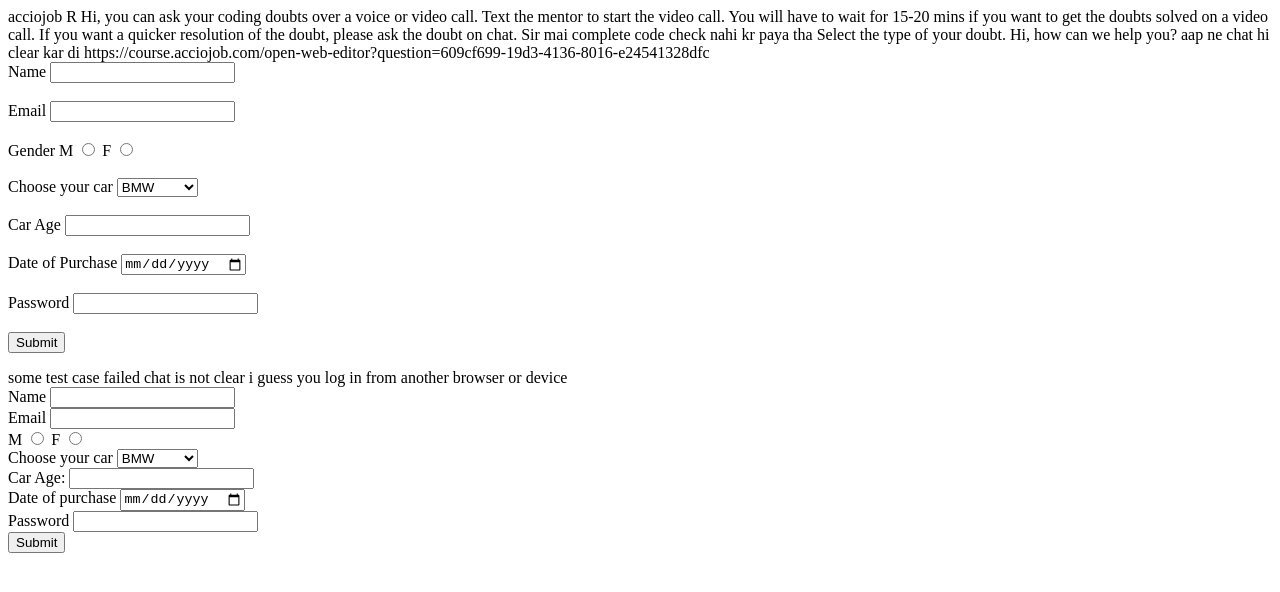
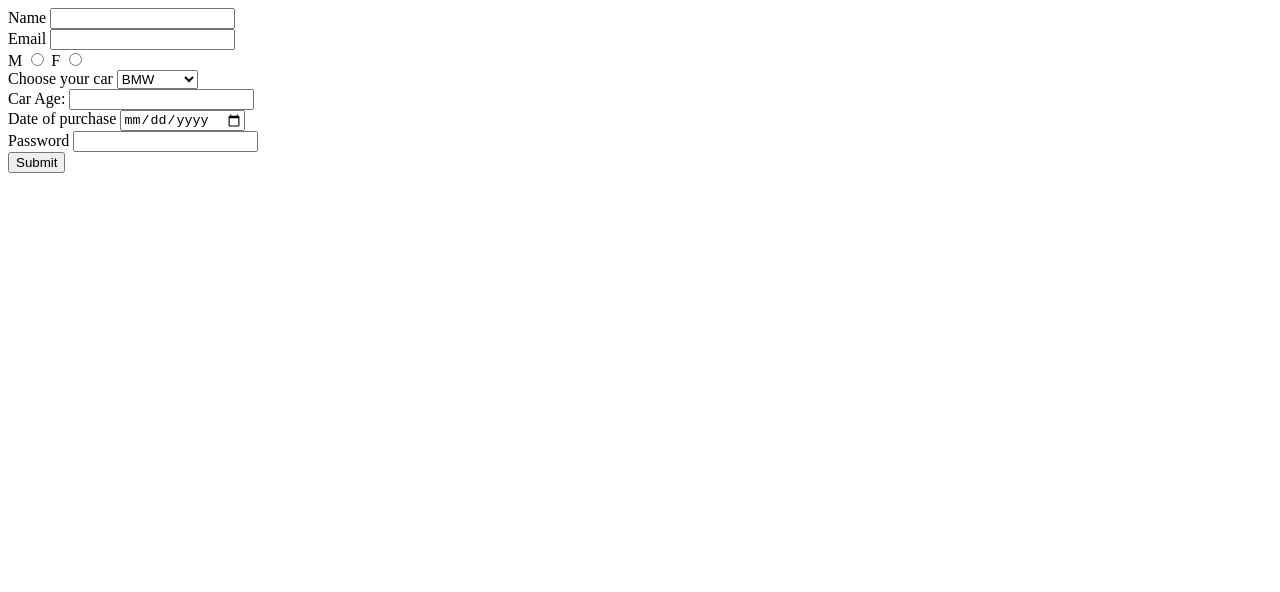
Before and after one commit to acciojob/car-insurance-form-Rajatkumar782, a website: page main.html in a window 1280 px wide. Drawn offline with Linux system fonts and the light colour scheme.

```diff
--- a/main.html
+++ b/main.html
@@ -1,80 +1,3 @@
-acciojob
-
-R
-
-
-Hi, you can ask your coding doubts over a voice or video call. Text the mentor to start the video call.
-
-You will have to wait for 15-20 mins if you want to get the doubts solved on a video call. If you want a quicker resolution of the doubt, please ask the doubt on chat.
-Sir mai complete code check nahi kr paya tha
-Select the type of your doubt.
-Hi, how can we help you?
-aap ne chat hi clear kar di
-https://course.acciojob.com/open-web-editor?question=609cf699-19d3-4136-8016-e24541328dfc
-<!DOCTYPE html>
-
-<html>
-
-<head>
-<link rel="stylesheet" href="styles.css">
-</head>
-
-<body>
-<!-- the entire body must be written by student -->
-<script type="text/javascript" src="./script.js">
-</script>
-<form id="my-form" method="post">
-<div>
-<label for="name">Name</label>
-<input type="text" name="name" id="name" required>
-</div><br>
-
-<div>
-<label for="email">Email</label>
-<input type="email" name="myemail" id="email" required>
-</div><br>
-
-<div>
-<label for="gender">Gender</label>
-<label for="gender_m">M</label>
-<input type="radio" name="gender" id="gender_m" required>
-<label for="gender_f">F</label>
-<input type="radio" name="gender" id="gender_f" required>
-</div><br>
-
-<div>
-<label for="cars">Choose your car</label>
-<select name="car" id="cars">
-<option value="BMW">BMW</option>
-<option value="Audi">Audi</option>
-<option value="Mercedez">Mercedez</option>
-</select>
-</div><br>
-
-<div>
-<label for="carage">Car Age</label>
-<input type="number" name="age" id="carage" required>
-</div><br>
-
-<div>
-<label for="dob">Date of Purchase</label>
-<input type="date" name="mydob" id="dob" required>
-</div><br>
-
-<div>
-<label for="password">Password</label>
-<input type="password" name="mypassword" required>
-</div><br>
-
-<button type="submit">Submit</button><br>
-
-</form>
-</body>
-
-</html>
-some test case failed
-chat is not clear
-i guess you log in from another browser or device
 <!DOCTYPE html>
 
 <html>
@@ -121,4 +44,3 @@
 </script>
 
 </body>
-</html>
```
